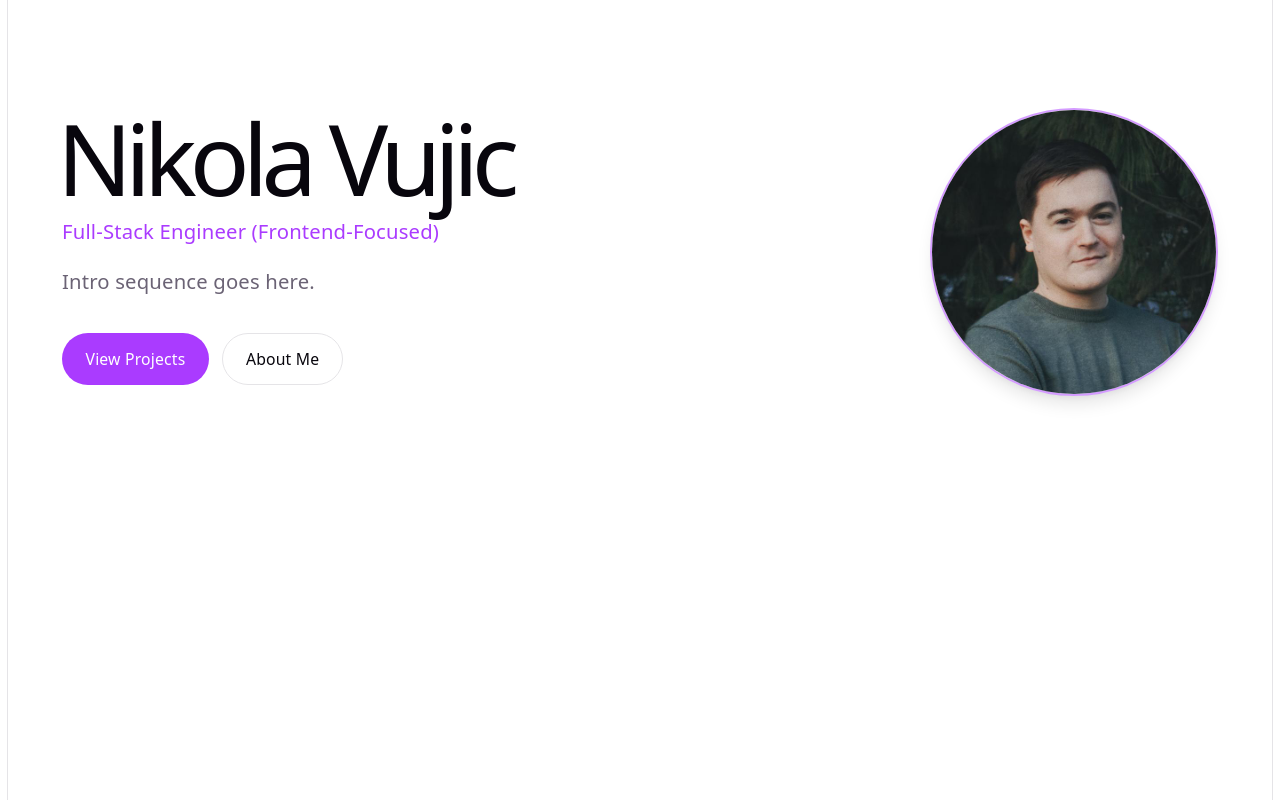
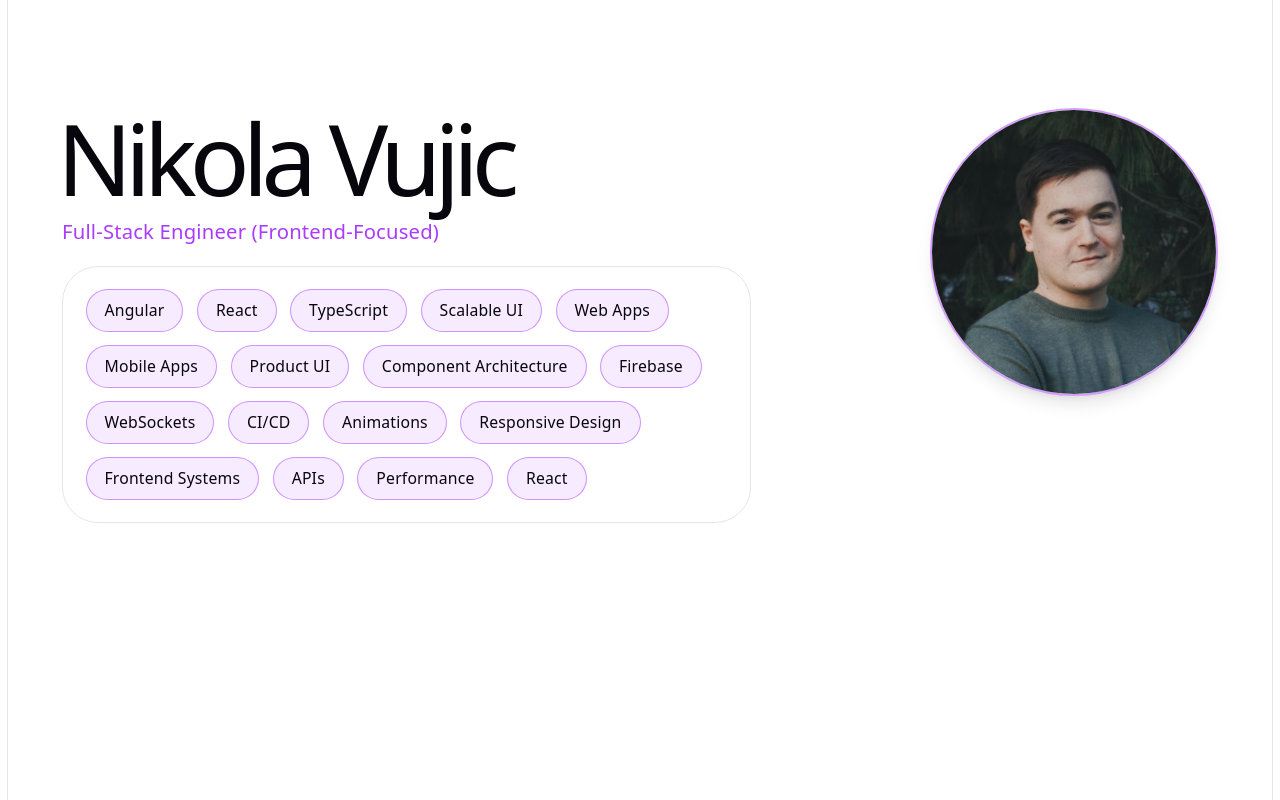
Before and after one commit to nikvujic/portfolio, a React app: page / in a window 1280 px wide. Built offline with nearby package versions, Linux system fonts and the light colour scheme; the HTML template or start-up script is replaced by a standard one.

Commit message:
Intro sequence base done

```diff
--- a/src/components/Content.tsx
+++ b/src/components/Content.tsx
@@ -1,3 +1,5 @@
+import { motion } from 'framer-motion';
+
 import { SkillsChaos } from './SkillsChaos';
 import { AIBioGenerator } from './AIBioGenerator';
 import { ProjectsSection } from './ProjectsSection';
@@ -13,11 +15,16 @@ export function Content({ visible }: ContentProps) {
   }
 
   return (
-    <div className="flex flex-col">
+    <motion.div
+      initial={{ opacity: 0, y: 24 }}
+      animate={{ opacity: 1, y: 0 }}
+      transition={{ duration: 0.8, ease: 'easeOut' }}
+      className="flex flex-col"
+    >
       <SkillsChaos />
       <AIBioGenerator />
       <ProjectsSection />
       <TechStackSection />
-    </div>
+    </motion.div>
   );
 }
--- a/src/components/IntroContent.tsx
+++ b/src/components/IntroContent.tsx
@@ -11,9 +11,9 @@ type IntroContentProps = {
   onComplete: () => void;
 };
 
-export function IntroContent({onComplete}: IntroContentProps) {
+export function IntroContent({ onComplete }: IntroContentProps) {
   return (
-    <section className="border-(--border) px-5 py-16 md:px-12 md:py-24">
+    <section className="min-h-svh px-5 py-16 md:px-12 md:py-24">
       <div className="mx-auto grid max-w-6xl items-start gap-10 lg:grid-cols-[minmax(0,1fr)_22rem] lg:gap-16">
         <motion.div
           className="max-w-3xl transform-gpu will-change-transform"
@@ -46,31 +46,6 @@ export function IntroContent({onComplete}: IntroContentProps) {
           >
             <IntroDescriptionSequence onComplete={onComplete} />
           </motion.div>
-
-          <motion.div
-            className="mt-8 flex flex-wrap items-center gap-3 transform-gpu will-change-transform"
-            initial={{ opacity: 0, y: 12 }}
-            animate={{ opacity: 1, y: 0 }}
-            transition={{ ...heroTransition, delay: 0.32 }}
-          >
-            <motion.a
-              href="#projects"
-              className="rounded-full border border-(--accent-border) bg-(--accent) px-5 py-3 text-sm font-medium text-white transition-transform duration-200 hover:-translate-y-0.5"
-              whileHover={{ y: -2 }}
-              whileTap={{ scale: 0.98 }}
-            >
-              View Projects
-            </motion.a>
-
-            <motion.a
-              href="#about"
-              className="rounded-full border border-(--border) px-5 py-3 text-sm font-medium text-(--text-h) transition-colors duration-200 hover:bg-(--accent-bg)"
-              whileHover={{ y: -2 }}
-              whileTap={{ scale: 0.98 }}
-            >
-              About Me
-            </motion.a>
-          </motion.div>
         </motion.div>
 
         <motion.div
--- a/src/components/IntroDescriptionSequence.tsx
+++ b/src/components/IntroDescriptionSequence.tsx
@@ -1,13 +1,303 @@
+import { AnimatePresence, motion } from 'framer-motion';
+import { useEffect, useState } from 'react';
+
 type IntroDescriptionSequenceProps = {
   onComplete: () => void;
 };
 
-export function IntroDescriptionSequence({onComplete}: IntroDescriptionSequenceProps) {
+type SequencePhase = 'lines' | 'collapse' | 'prompt' | 'summary' | 'done';
+
+const introFragments = [
+  'Angular',
+  'React',
+  'TypeScript',
+  'Scalable UI',
+  'Web Apps',
+  'Mobile Apps',
+  'Product UI',
+  'Component Architecture',
+  'Firebase',
+  'WebSockets',
+  'CI/CD',
+  'Animations',
+  'Responsive Design',
+  'Frontend Systems',
+  'APIs',
+  'Performance',
+  'React',
+  'TypeScript',
+  'Scalable UI',
+  'Web Apps',
+  'Mobile Apps',
+  'Product UI',
+  'Component Architecture',
+  'Firebase',
+  'WebSockets',
+  'CI/CD',
+  'Animations',
+  'Responsive Design',
+  'Frontend Systems',
+  'APIs',
+  'Performance',
+  'React',
+  'TypeScript',
+  'Scalable UI',
+  'Web Apps',
+  'Mobile Apps',
+  'Product UI',
+  'Component Architecture',
+  'Firebase',
+  'WebSockets',
+  'CI/CD',
+  'Animations',
+  'Responsive Design',
+  'Frontend Systems',
+  'APIs',
+  'Performance',
+  'React',
+  'TypeScript',
+  'Scalable UI',
+  'Web Apps',
+  'Mobile Apps',
+  'Product UI',
+  'Component Architecture',
+  'Firebase',
+  'WebSockets',
+  'CI/CD',
+  'Animations',
+  'Responsive Design',
+  'Frontend Systems',
+  'APIs',
+  'Performance',
+  'React',
+  'TypeScript',
+  'Scalable UI',
+  'Web Apps',
+  'Mobile Apps',
+  'Product UI',
+  'Component Architecture',
+  'Firebase',
+  'WebSockets',
+  'CI/CD',
+  'Animations',
+  'Responsive Design',
+  'Frontend Systems',
+  'APIs',
+  'Performance',
+];
+
+const promptText =
+  'Write a concise summary of Nikola Vujic based on skills and experience.';
+
+const summaryText =
+  'Frontend-focused engineer building scalable web apps, polished interfaces, and product-minded experiences with React, TypeScript, and modern frontend architecture.';
+
+export function IntroDescriptionSequence({
+  onComplete,
+}: IntroDescriptionSequenceProps) {
+  const [phase, setPhase] = useState<SequencePhase>('lines');
+  const [visibleCount, setVisibleCount] = useState(1);
+  const [typedPrompt, setTypedPrompt] = useState('');
+  const [typedSummary, setTypedSummary] = useState('');
+
+  useEffect(() => {
+    if (phase !== 'lines') {
+      return;
+    }
+
+    if (visibleCount >= introFragments.length) {
+      const timeoutId = window.setTimeout(() => {
+        setPhase('collapse');
+      }, 250);
+
+      return () => window.clearTimeout(timeoutId);
+    }
+
+    const progress = visibleCount / introFragments.length;
+    const delay = Math.max(45, 360 - progress * 300);
+
+    const timeoutId = window.setTimeout(() => {
+      setVisibleCount((count) => count + 1);
+    }, delay);
+
+    return () => window.clearTimeout(timeoutId);
+  }, [phase, visibleCount]);
+
+  useEffect(() => {
+    if (phase !== 'collapse') {
+      return;
+    }
+
+    const timeoutId = window.setTimeout(() => {
+      setTypedPrompt('');
+      setPhase('prompt');
+    }, 550);
+
+    return () => window.clearTimeout(timeoutId);
+  }, [phase]);
+
+  useEffect(() => {
+    if (phase !== 'prompt') {
+      return;
+    }
+
+    if (typedPrompt === promptText) {
+      const timeoutId = window.setTimeout(() => {
+        setTypedSummary('');
+        setPhase('summary');
+      }, 450);
+
+      return () => window.clearTimeout(timeoutId);
+    }
+
+    const timeoutId = window.setTimeout(() => {
+      const nextCharacter = promptText[typedPrompt.length];
+      setTypedPrompt((current) => current + nextCharacter);
+    }, 14);
+
+    return () => window.clearTimeout(timeoutId);
+  }, [phase, typedPrompt]);
+
+  useEffect(() => {
+    if (phase !== 'summary') {
+      return;
+    }
+
+    if (typedSummary === summaryText) {
+      const timeoutId = window.setTimeout(() => {
+        setPhase('done');
+        onComplete();
+      }, 350);
+
+      return () => window.clearTimeout(timeoutId);
+    }
+
+    const timeoutId = window.setTimeout(() => {
+      const nextCharacter = summaryText[typedSummary.length];
+      setTypedSummary((current) => current + nextCharacter);
+    }, 12);
+
+    return () => window.clearTimeout(timeoutId);
+  }, [phase, typedSummary, onComplete]);
+
+  const isLinesPhase = phase === 'lines';
+  const showAiShell =
+    phase === 'collapse' || phase === 'prompt' || phase === 'summary' || phase === 'done';
+
+  const contentMinHeight = isLinesPhase ? '10rem' : '12rem';
+
   return (
     <div className="max-w-2xl">
-      <p className="text-base text-(--text) md:text-lg">
-        Intro sequence goes here.
-      </p>
+      <motion.div
+        layout
+        transition={{ duration: 0.65, ease: [0.22, 1, 0.36, 1] }}
+        className={[
+          'overflow-hidden rounded-[2rem] p-5',
+          isLinesPhase
+            ? 'border border-(--border)'
+            : 'border border-(--accent-border) bg-(--accent-bg)/40',
+        ].join(' ')}
+      >
+        <motion.div
+          layout
+          transition={{ duration: 0.65, ease: [0.22, 1, 0.36, 1] }}
+          style={{ minHeight: contentMinHeight }}
+          className="flex flex-col justify-center"
+        >
+          <AnimatePresence mode="wait">
+            {isLinesPhase && (
+              <motion.div
+                key="lines"
+                initial={{ opacity: 1 }}
+                animate={{ opacity: 1 }}
+                exit={{ opacity: 0, scale: 0.98, filter: 'blur(6px)' }}
+                transition={{ duration: 0.3, ease: 'easeOut' }}
+                className="flex flex-wrap items-start gap-3"
+              >
+                {introFragments.slice(0, visibleCount).map((fragment, index) => (
+                  <motion.span
+                    key={`${fragment}-${index}`}
+                    initial={{ opacity: 0, y: 8, scale: 0.92, filter: 'blur(4px)' }}
+                    animate={{ opacity: 1, y: 0, scale: 1, filter: 'blur(0px)' }}
+                    exit={{ opacity: 0, scale: 0.95 }}
+                    transition={{ duration: 0.22, ease: 'easeOut' }}
+                    className="h-fit rounded-full border border-(--accent-border) bg-(--accent-bg) px-4 py-2 text-sm text-(--text-h)"
+                  >
+                    {fragment}
+                  </motion.span>
+                ))}
+              </motion.div>
+            )}
+
+            {showAiShell && (
+              <motion.div
+                key="ai-shell"
+                layout
+                initial={{ opacity: 0, y: 12, scale: 0.98 }}
+                animate={{ opacity: 1, y: 0, scale: 1 }}
+                exit={{ opacity: 0 }}
+                transition={{ duration: 0.35, ease: 'easeOut' }}
+                className="flex flex-col"
+              >
+                <motion.div
+                  layout
+                  transition={{ duration: 0.5, ease: 'easeInOut' }}
+                  className="mb-4 flex items-center gap-2 text-sm text-(--accent)"
+                >
+                  <div className="flex h-8 w-8 items-center justify-center rounded-full border border-(--accent-border) bg-(--accent-bg) text-xs font-semibold">
+                    AI
+                  </div>
+                  <span className="font-medium">Summary Generator</span>
+                </motion.div>
+
+                <motion.div
+                  layout
+                  transition={{ duration: 0.55, ease: [0.22, 1, 0.36, 1] }}
+                  className="rounded-[1.25rem] border border-(--border) bg-(--bg) p-4 md:p-5"
+                >
+                  {phase === 'collapse' && (
+                    <motion.p
+                      initial={{ opacity: 0 }}
+                      animate={{ opacity: 1 }}
+                      className="min-h-[5.5rem] text-left text-sm text-(--text) md:text-base"
+                    >
+                      Waiting for prompt...
+                    </motion.p>
+                  )}
+
+                  {phase === 'prompt' && (
+                    <p className="min-h-[5.5rem] whitespace-pre-wrap text-left text-sm leading-7 text-(--text-h) md:text-base">
+                      {typedPrompt}
+                      <motion.span
+                        animate={{ opacity: [1, 0, 1] }}
+                        transition={{ repeat: Infinity, duration: 0.9 }}
+                        className="ml-0.5 inline-block text-(--accent)"
+                      >
+                        |
+                      </motion.span>
+                    </p>
+                  )}
+
+                  {(phase === 'summary' || phase === 'done') && (
+                    <p className="min-h-[5.5rem] whitespace-pre-wrap text-left text-sm leading-7 text-(--text-h) md:text-base">
+                      {typedSummary}
+                      {phase !== 'done' && (
+                        <motion.span
+                          animate={{ opacity: [1, 0, 1] }}
+                          transition={{ repeat: Infinity, duration: 0.9 }}
+                          className="ml-0.5 inline-block text-(--accent)"
+                        >
+                          |
+                        </motion.span>
+                      )}
+                    </p>
+                  )}
+                </motion.div>
+              </motion.div>
+            )}
+          </AnimatePresence>
+        </motion.div>
+      </motion.div>
     </div>
   );
 }
```
